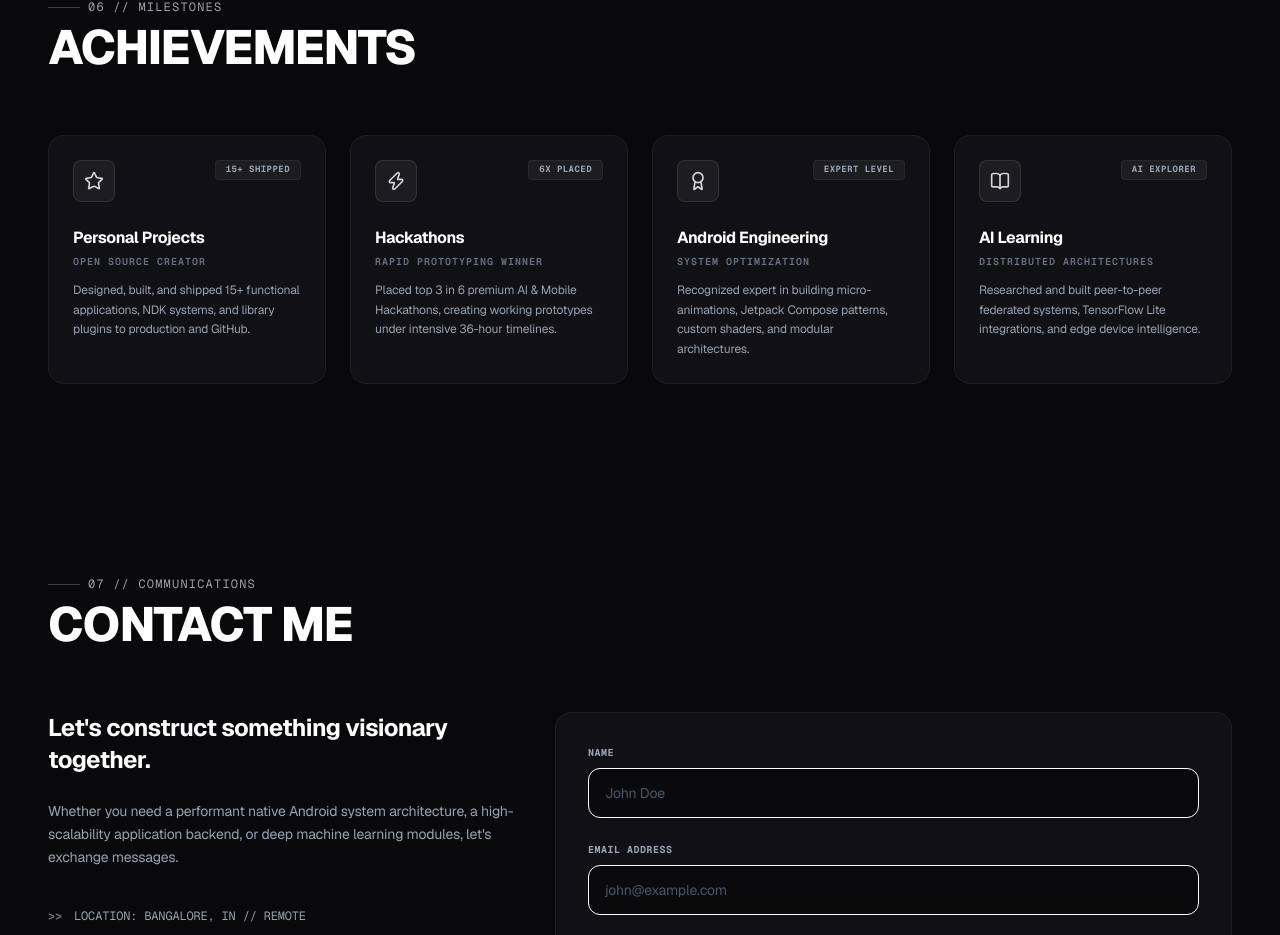
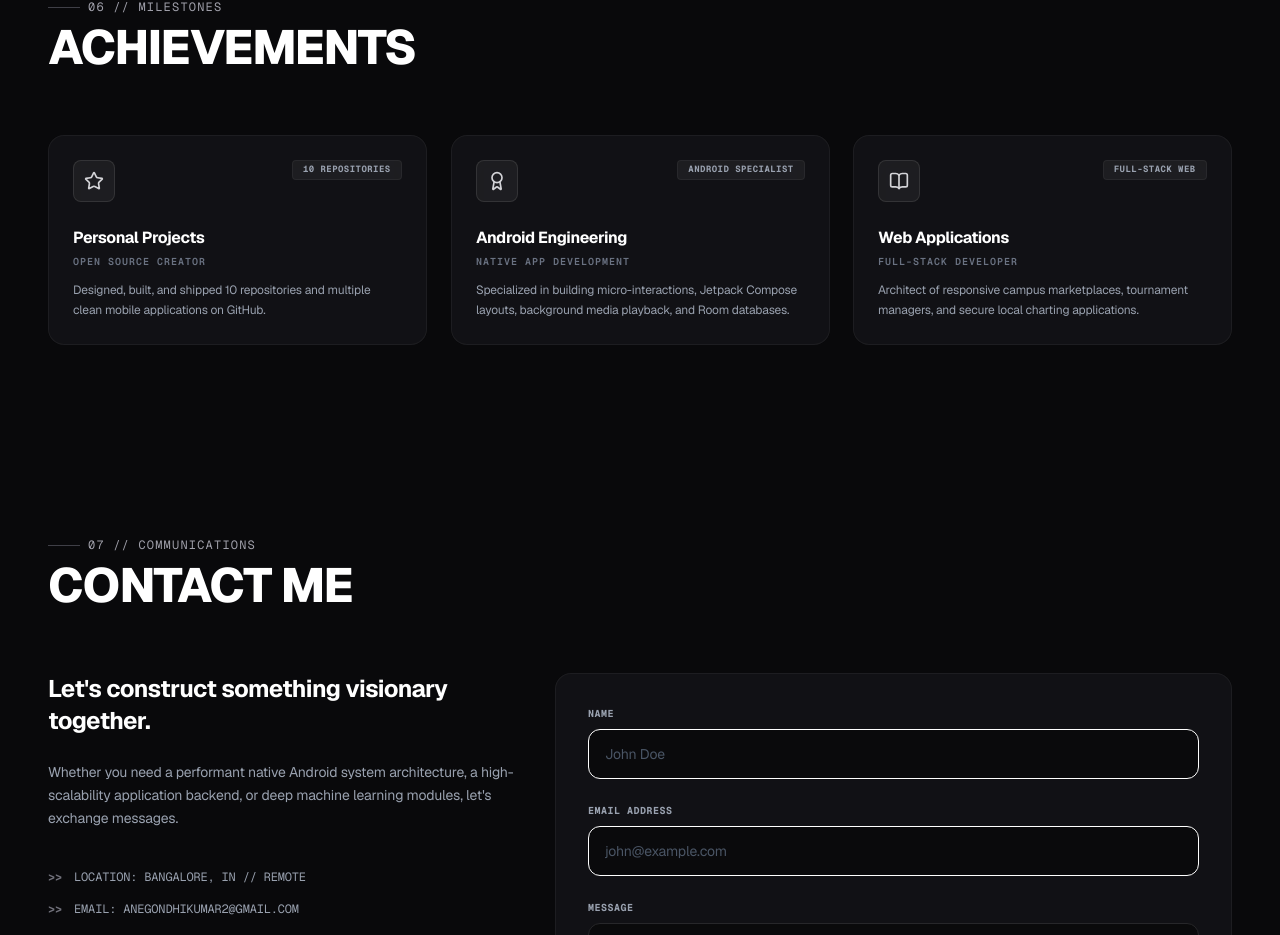
Before and after one commit to Devikumar143/portfolio, a Next.js app: page / in a window 1280 px wide. Shown: the part 5636-6571 px from the top of the page. Built offline with nearby package versions, Linux system fonts and the light colour scheme; no server answers.

Commit message:
feat: remove hackathons and adjust achievements to 3 columns

```diff
--- a/src/components/sections/Achievements.tsx
+++ b/src/components/sections/Achievements.tsx
@@ -19,34 +19,26 @@ export default function Achievements() {
     {
       title: "Personal Projects",
       subtitle: "Open Source Creator",
-      description: "Designed, built, and shipped 15+ functional applications, NDK systems, and library plugins to production and GitHub.",
+      description: "Designed, built, and shipped 10 repositories and multiple clean mobile applications on GitHub.",
       icon: Star,
       color: "cyan",
-      badge: "15+ Shipped",
-    },
-    {
-      title: "Hackathons",
-      subtitle: "Rapid Prototyping Winner",
-      description: "Placed top 3 in 6 premium AI & Mobile Hackathons, creating working prototypes under intensive 36-hour timelines.",
-      icon: Zap,
-      color: "purple",
-      badge: "6x Placed",
+      badge: "10 Repositories",
     },
     {
       title: "Android Engineering",
-      subtitle: "System Optimization",
-      description: "Recognized expert in building micro-animations, Jetpack Compose patterns, custom shaders, and modular architectures.",
+      subtitle: "Native App Development",
+      description: "Specialized in building micro-interactions, Jetpack Compose layouts, background media playback, and Room databases.",
       icon: Award,
-      color: "blue",
-      badge: "Expert Level",
+      color: "purple",
+      badge: "Android Specialist",
     },
     {
-      title: "AI Learning",
-      subtitle: "Distributed Architectures",
-      description: "Researched and built peer-to-peer federated systems, TensorFlow Lite integrations, and edge device intelligence.",
+      title: "Web Applications",
+      subtitle: "Full-Stack Developer",
+      description: "Architect of responsive campus marketplaces, tournament managers, and secure local charting applications.",
       icon: BookOpen,
-      color: "cyan",
-      badge: "AI Explorer",
+      color: "blue",
+      badge: "Full-Stack Web",
     },
   ];
 
@@ -93,7 +85,7 @@ export default function Achievements() {
         </div>
 
         {/* Cards Grid */}
-        <div className="grid grid-cols-1 md:grid-cols-2 lg:grid-cols-4 gap-6">
+        <div className="grid grid-cols-1 md:grid-cols-3 gap-6">
           {achievements.map((item, index) => {
             const Icon = item.icon;
             const borderColors = "hover:border-zinc-500 text-zinc-300";
```
